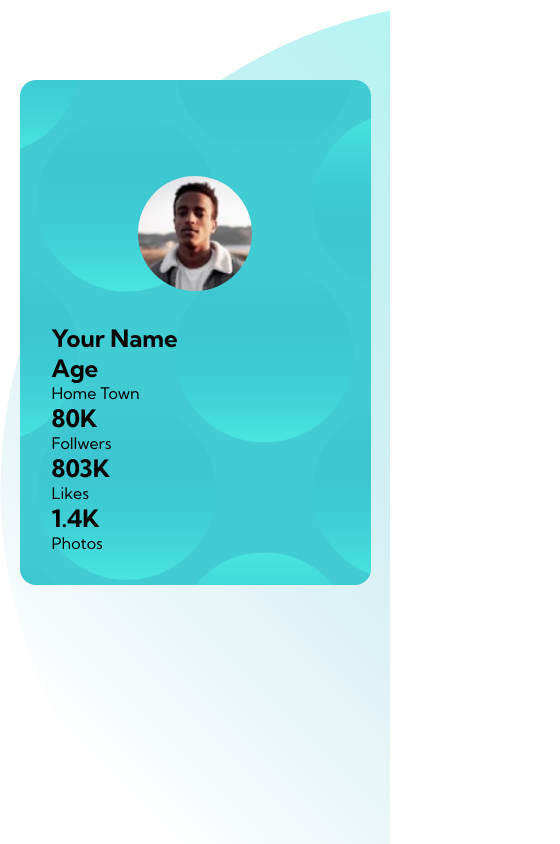
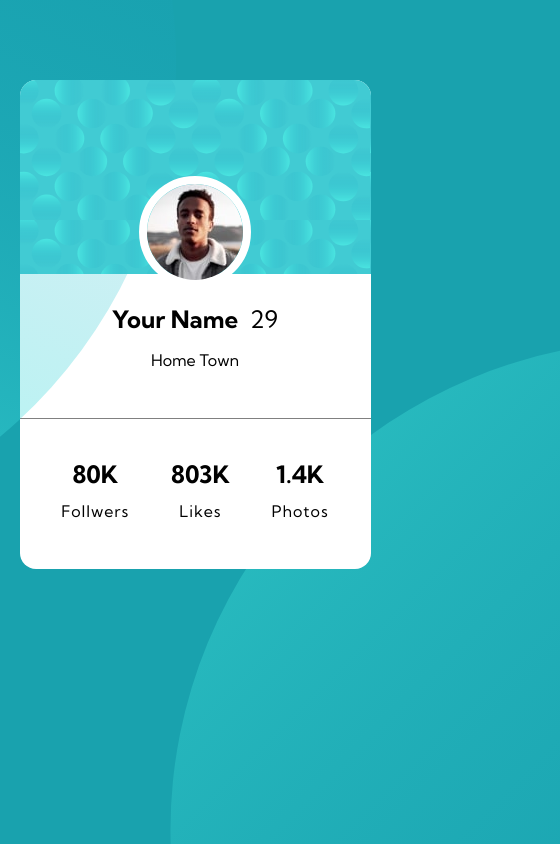
Before and after one commit to robb52/profile-card, a plain HTML site: page index.html in a window 390 px wide. Shown: the whole page, 560 px wide, since content can reach past the window. Drawn offline with Linux system fonts and the light colour scheme.

Commit message:
Styled large screen and background for small screens

```diff
--- a/css/style.css
+++ b/css/style.css
@@ -6,9 +6,38 @@
 
 body {
   margin: 0;
+  font-size: 1rem;
   font-family: 'Kumbh Sans', sans-serif;
+  background:hsl(185, 75%, 39%);
+}
+
+body::before {
+  content: '';
+  position: absolute;
   background-image: url(../images/bg-pattern-top.svg);
+  background-repeat: no-repeat;
+  width: 100%;
+  top: -350px;
+  bottom: 400px;
+  left: -200px;
+  right: 0;
+  transform: rotate(160deg);
+  z-index: 0;
 }
+
+body::after {
+  content: '';
+  position: absolute;
+  background-image: url(../images/bg-pattern-bottom.svg);
+  background-repeat: no-repeat;
+  width: 100%;
+  top: 340px;
+  bottom: 0;
+  left: 170px;
+  z-index: -1;
+}
+
+
 
 h2,
 p {
@@ -16,20 +45,99 @@ p {
 }
 
 img {
-  width: 40%;
+  position: relative;
+  width: 7em;
   display: block;
   border-radius: 50%;
-  margin: 4em auto 2em;
+  margin: 4em auto 1em;
+  border: 8px solid #fff;
 }
 
 .card {
-  background-image: url(../images/bg-pattern-card.svg);
-  background-repeat: no-repeat;
-  background-size: cover;
-  background-attachment: fixed;
-  background-position: center;
+  background: #fff;
   width: 90%;
   margin: 5em auto;
   border-radius: 1em;
-  padding: 2em;
+  padding: 2em 0 .5em;
 }
+
+.card::before {
+  content: '';
+  position: absolute;
+  background-image: url(../images/bg-pattern-card.svg);
+  width: 90%;
+  height: 23%;
+  top: 80px;
+  bottom: 0;
+  border-top-left-radius: 1em;
+  border-top-right-radius: 1em;
+}
+
+.info {
+  text-align: center;
+  display: flex;
+  justify-content: center;
+}
+
+.age {
+  padding-left: .5em;
+  font-weight: 100;
+}
+
+.home {
+  text-align: center;
+  margin-top: 1em;
+}
+
+.number {
+  margin-bottom: .5em;
+  text-align: center;
+}
+
+.ft-info {
+  text-align: center;
+  letter-spacing: 1px;
+}
+
+.footer-section {
+  display: flex;
+  justify-content: space-evenly;
+  border-top: 1px solid gray;
+  margin-top: 3em;
+  padding: 2.5em 0;
+}
+
+@media(min-width: 600px) {
+  .card {
+    max-width: 400px;
+  }
+
+  .card::before {
+    width: 400px;
+  }
+
+  body::before {
+    content: '';
+    position: absolute;
+    background-image: url(../images/bg-pattern-top.svg);
+    background-repeat: no-repeat;
+    width: 100%;
+    top: -550px;
+    bottom: 40px;
+    left: -350px;
+    z-index: -1;
+  }
+
+  body::after {
+    content: '';
+    position: absolute;
+    background-image: url(../images/bg-pattern-bottom.svg);
+    background-repeat: no-repeat;
+    width: 100%;
+    top: 440px;
+    bottom: 0;
+    left: 550px;
+    z-index: -1;
+  }
+
+}
--- a/index.html
+++ b/index.html
@@ -16,23 +16,30 @@
       <div class="card">
         <div class="main">
           <img src="images/image-victor.jpg" alt="">
+          <div class="info">
             <h2>Your Name</h2>
-          <h2>Age</h2>
-          <p>Home Town</p>
+            <h2 class="age">29</h2>
+            </div>
+            <p class="home">Home Town</p>
         </div>
         <footer>
+          <div class="footer-section">
             <div class="followers">
-            <h2>80K</h2>
-            <p>Follwers</p>
+              <h2 class="number">80K</h2>
+              <p class="ft-info">Follwers</p>
             </div>
+
             <div class="likes">
-            <h2>803K</h2>
-            <p>Likes</p>
+              <h2 class="number">803K</h2>
+              <p class="ft-info">Likes</p>
             </div>
+
             <div class="photos">
-            <h2>1.4K</h2>
-            <p>Photos</p>
+              <h2 class="number">1.4K</h2>
+              <p class="ft-info">Photos</p>
             </div>
+          </div>
+
         </footer>
       </div>
     </section>
```
Lines whose indentation alone changed are shown as unchanged.
